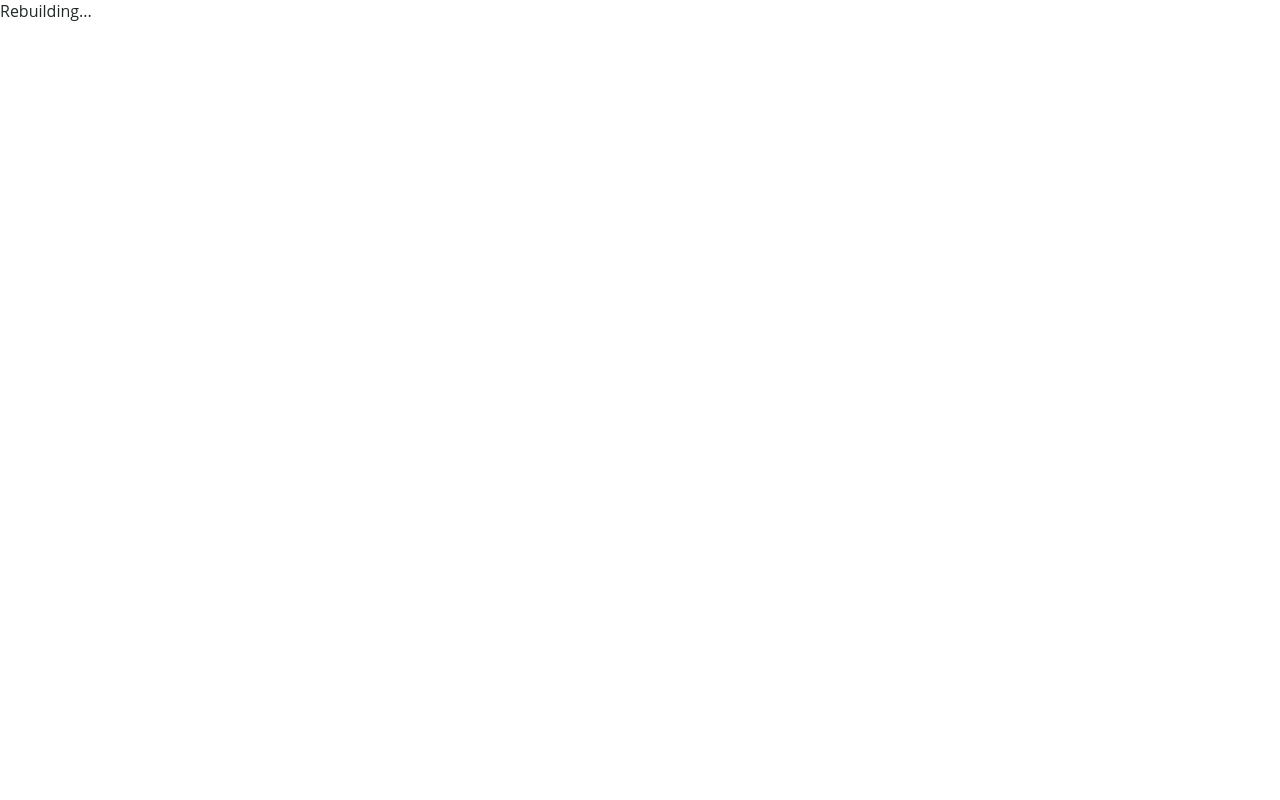
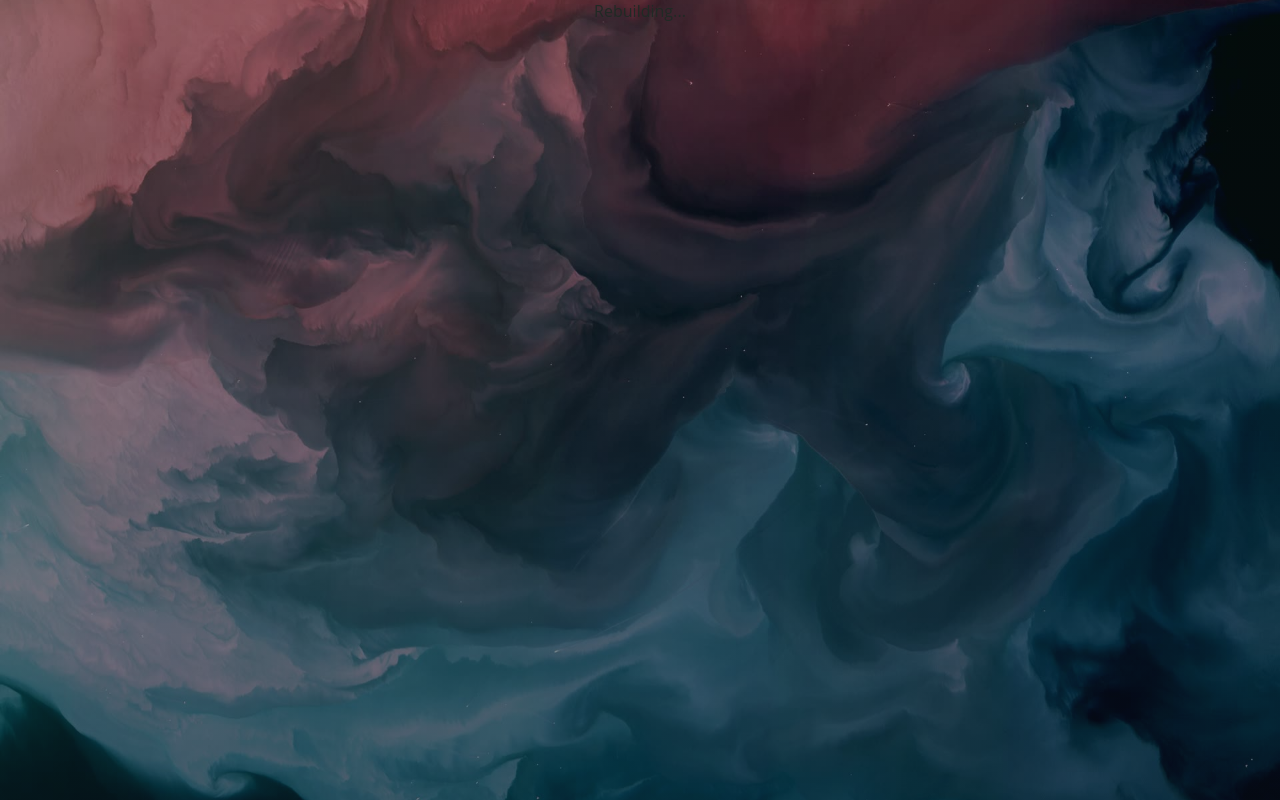
Before and after one commit to Annika-Klu/annika-klu.github.io, a Vue app: page / in a window 1280 px wide. Built offline with nearby package versions, Linux system fonts and the light colour scheme.

Commit message:
feat: save and use local hero background image

```diff
--- a/src/assets/base.css
+++ b/src/assets/base.css
@@ -35,6 +35,11 @@ html, body {
 }
 
 body {
+  min-height: 100vh;
+  display: flex;
+  align-items: center;
+  justify-content: center;
+
   color: var(--black);
   font-family: "Open Sans", sans-serif;
   font-style: normal;
@@ -44,6 +49,14 @@ body {
   text-rendering: optimizeLegibility;
   -webkit-font-smoothing: antialiased;
   -moz-osx-font-smoothing: grayscale;
+
+  background:
+    linear-gradient(
+      rgba(8, 31, 28, 0.35),
+      rgba(8, 17, 31, 0.55)
+    ),
+    url("./images/hero-bg.jpg") center / cover fixed;
+  background-attachment: fixed;
 }
 
 h1, h2 {
```
Also changed, not shown: src/assets/images/hero-bg.jpg (added).
